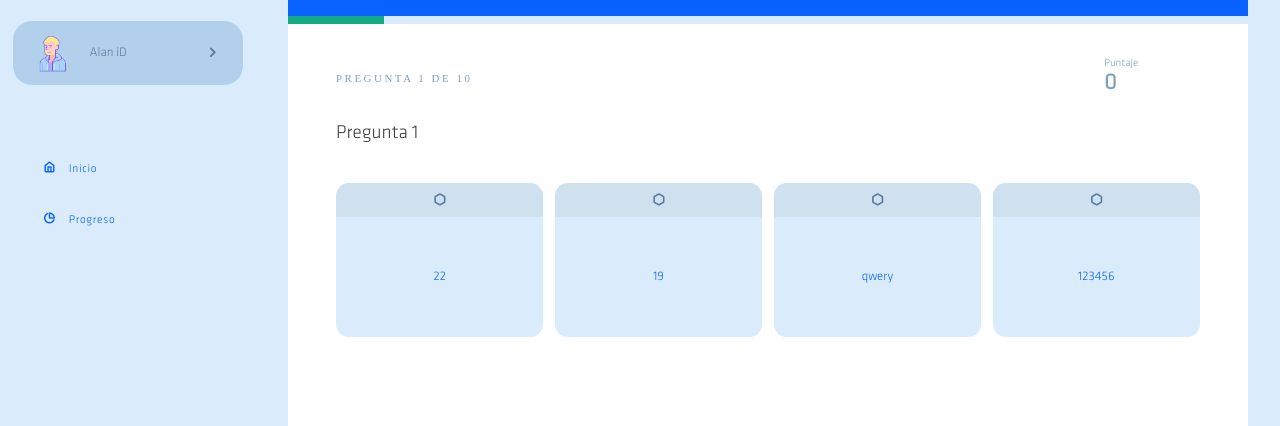
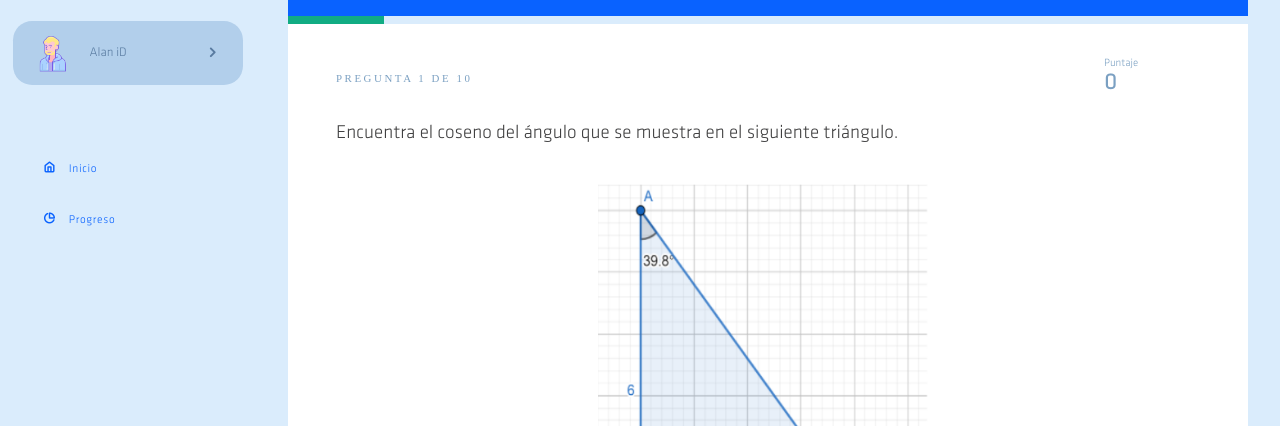
Before and after one commit to AlaniD19/IngenieriaDeSoftware, a website: page src/public/quiz.html in a window 1280 px wide. Shown: the part 139-565 px from the top of the page. Drawn offline with Linux system fonts and the light colour scheme; files whose address does not match are found by name.

Commit message:
Examen 5 y 6, agregado soporte para imagenes en el quiz

```diff
--- a/src/public/css/dashboard.css
+++ b/src/public/css/dashboard.css
@@ -130,5 +130,6 @@ body {
     background: #fff;
     margin: auto;
     border-radius: 2vw;
-    overflow: hidden;
+    /* modifique esto para que se mostrara la imagen. */
+    overflow: auto;
 }
--- a/src/public/css/exam.css
+++ b/src/public/css/exam.css
@@ -69,10 +69,15 @@ main > .container #question {
     font-size: 1.5vw;
     color: #404041;
 }
+/* Agrege esto para centrar las imagenes */
+main > .container .imagen #img {
+    display: block;
+    margin: auto;
+}
 main > .container .choice-grid {
     display: flex;
     width: 100%;
-    padding: 0 5%;
+    padding: 2% 5% 5% 5%;
     justify-content: space-between;
     align-items: center;
 }
@@ -147,7 +152,7 @@ main > .container .choice-grid .choice-container .choice-text {
     color: var(--blue5);
 }
 main > .container .footer {
-    position: absolute;
+    position: relative;
     bottom: 0;
     padding: 1% 5%;
     width: 100%;
--- /dev/null
+++ b/src/public/js/exam_unidad6.js
@@ -0,0 +1,224 @@
+const question = document.querySelector("#question");
+const choices = Array.from(document.querySelectorAll(".choice-text"));
+const progressText = document.querySelector("#progressText");
+const scoreText = document.querySelector("#score");
+const progressBarFull = document.querySelector("#progressBarFull");
+const finalPage = document.querySelector("#finalPage");
+const finalScore = document.querySelector("#finalScore");
+const reset = document.querySelector("#reset");
+const register = document.querySelector("#register");
+const imagen = document.querySelector("#imagen");
+
+let currentQuestion = {};
+let acceptingAnswers = true;
+let score = 0;
+let questionCounter = 0;
+let availableQuestions = [];
+
+/* PREGUNTAS */
+let questions = [
+    {
+        question: "Encuentra el seno del ángulo que se muestra en el siguiente triángulo.",
+        choice1: "0.555",
+        choice2: "0.678",
+        choice3: "0.896",
+        choice4: "0.444",
+        answer: 1,
+        image: {
+            fuente: "img/img_Ex5/e6_f1.png",
+            width: "500px",
+            height: "350px",
+        },
+    },
+    {
+        question: "Encuentra el coseno del ángulo que se muestra en el siguiente triángulo.",
+        choice1: "0.896",
+        choice2: "0.654",
+        choice3: "0.768",
+        choice4: "0.999",
+        answer: 3,
+        image: {
+            fuente: "img/img_Ex5/e6_f2.png",
+            width: "340px",
+            height: "420px",
+        },
+    },
+    {
+        question: "Encuentra la tangente del ángulo que se muestra en el siguiente triángulo.",
+        choice1: "1.44",
+        choice2: "1.66",
+        choice3: "1.876",
+        choice4: "1.141",
+        answer: 2,
+        image: {
+            fuente: "img/img_Ex5/e6_f3.png",
+            width: "450px",
+            height: "300px",
+        },
+    },
+    {
+        question: "Encuentra el valor de la hipotenusa del siguiente triángulo.",
+        choice1: "5.22",
+        choice2: "9.63",
+        choice3: "7.77",
+        choice4: "6.92",
+        answer: 4,
+        image: {
+            fuente: "img/img_Ex5/e6_f4.png",
+            width: "250px",
+            height: "390px",
+        },
+    },
+    {
+        question: "Encuentra el área del siguiente triángulo.",
+        choice1: "11.25",
+        choice2: "9.85",
+        choice3: "8.99",
+        choice4: "10.5",
+        answer: 4,
+        image: {
+            fuente: "img/img_Ex5/e6_f5.png",
+            width: "270px",
+            height: "400px",
+        },
+    },
+    {
+        question: "Encuentra el área del siguiente paralelogramo",
+        choice1: "12",
+        choice2: "19",
+        choice3: "11",
+        choice4: "10",
+        answer: 4,
+        image: {
+            fuente: "img/img_Ex5/e6_f6.png",
+            width: "450px",
+            height: "230px",
+        },
+    },
+    {
+        question: "Encuentra el volumen del siguiente cilindro si su altura es de 13cm y el radio de la base es de 3.5 cm",
+        choice1: "500.29cm3",
+        choice2: "682.89cm3",
+        choice3: "762.9cm3",
+        choice4: "434.89cm3",
+        answer: 1,
+        image: {
+            fuente: "img/img_Ex5/e6_f7.png",
+            width: "240px",
+            height: "280px",
+        },
+    },
+    {
+        question: "Encuentra el volumen de la siguiente esfera si su radio es de 5.5 cm.",
+        choice1: "495.89cm3",
+        choice2: "234.89cm3",
+        choice3: "783.99cm3",
+        choice4: "696.91cm3",
+        answer: 4,
+        image: {
+            fuente: "img/img_Ex5/e6_f8.png",
+            width: "200px",
+            height: "200px",
+        },
+    },
+    {
+        question: "Menciona dos aspectos que no cambian en una transformación rígida",
+        choice1: "Posición y ángulos",
+        choice2: "lados y ángulos.",
+        choice3: "posición y área.",
+        choice4: "orientación y perímetro.",
+        answer: 2,
+        image: {
+            fuente: "",
+            width: "",
+            height: "",
+        },
+    },
+    {
+        question: "Menciona dos  aspectos que cambian en una dilatación.",
+        choice1: "Posición y ángulos",
+        choice2: "lados y orientación",
+        choice3: "ángulos y lados.",
+        choice4: "lados y perímetro.",
+        answer: 4,
+        image: {
+            fuente: "",
+            width: "",
+            height: "",
+        },
+    }
+];
+
+
+const SCORE_POINTS = 1;
+const MAX_QUESTIONS = 10;
+
+startGame = () => {
+    questionCounter = 0;
+    score = 0;
+    availableQuestions = [...questions]
+    getNewQuestion();
+};
+
+getNewQuestion = () => {
+    if(availableQuestions.length === 0 || questionCounter > MAX_QUESTIONS) {
+        localStorage.setItem('mostRecentScore', score);
+        finalScore.innerText = score;
+        imagen.innerHTML = "";
+        return finalPage.classList.add("active");
+    }
+
+    questionCounter++;
+    progressText.innerText = 'Pregunta '+ questionCounter + ' de '+ MAX_QUESTIONS;
+    progressBarFull.style.width = (questionCounter*10)+'%';
+
+    const questionIndex = Math.floor(Math.random() * availableQuestions.length);
+    currentQuestion = availableQuestions[questionIndex];
+    question.innerText = currentQuestion.question;
+    if(currentQuestion.image.fuente != ""){
+        imagen.innerHTML = "<img id = \"img\" src=\""+currentQuestion.image.fuente+"\" width=\""+currentQuestion.image.width+"\" height=\""+currentQuestion.image.height+"\"/>"
+    }else{
+        imagen.innerHTML = ""
+    }
+    choices.forEach(choice => {
+        const number = choice.dataset['number'];
+        choice.innerText = currentQuestion['choice' + number];
+    });
+
+    availableQuestions.splice(questionIndex, 1);
+    acceptingAnswers = true;
+}
+
+choices.forEach(choice => {
+    choice.addEventListener('click', e => {
+        if(!acceptingAnswers) return;
+
+        acceptingAnswers = false;
+        const selectedChoice = e.target;
+        const selectedAnswer = selectedChoice.dataset['number'];
+
+        let classToApply = selectedAnswer == currentQuestion.answer ? 'correct':'incorrect';
+
+        if(classToApply === 'correct') {
+            incrementScore(SCORE_POINTS);
+        }
+
+        selectedChoice.parentElement.classList.add(classToApply);
+
+        setTimeout(() => {
+            selectedChoice.parentElement.classList.remove(classToApply);
+            getNewQuestion();
+        }, 1000);
+    });
+});
+
+incrementScore = num => {
+    score += num;
+    scoreText.innerText = score;
+}
+
+reset.addEventListener('click', () => {
+    window.location.reload();
+})
+
+startGame();
--- a/src/public/quiz.html
+++ b/src/public/quiz.html
@@ -77,6 +77,9 @@
                     <div id="question">
                         Lorem ipsum dolor sit amet consectetur adipisicing elit. Sit quis dolore officia consectetur exercitationem, aut illum ullam porro recusandae aperiam quidem quaerat, laudantium, reprehenderit maxime. Ratione magnam possimus eaque repudiandae.
                     </div>
+                    <div class="imagen" id= "imagen">
+                        <!-- <img id="img" src="img/Folder.png" width="1000px" height="200px"> -->
+                    </div>
                     <!-- PREGUNTAS -->
                     <div class="choice-grid">
                         <div class="choice-container">
@@ -115,6 +118,6 @@
     </main>
 
     <!-- EXAM SCRIPT -->
-    <script src="js/exam.js"></script>
+    <script src="js/exam_unidad6.js"></script>
 </body>
 </html>
```
Also changed, not shown: src/public/js/exam_unidad5.js (added, +224 -0 lines), src/public/img/img_Ex5/Examen5_fig1.png (added), src/public/img/img_Ex5/e5_f2.png (added), src/public/img/img_Ex5/e5_f3.png (added), src/public/img/img_Ex5/e5_f4.png (added), src/public/img/img_Ex5/e5_f5.png (added), src/public/img/img_Ex5/e5_f6.png (added), src/public/img/img_Ex5/e5_f7.png (added), src/public/img/img_Ex5/e6_f1.png (added), src/public/img/img_Ex5/e6_f2.png (added), src/public/img/img_Ex5/e6_f3.png (added), src/public/img/img_Ex5/e6_f4.png (added), src/public/img/img_Ex5/e6_f5.png (added), src/public/img/img_Ex5/e6_f6.png (added), 2 more files.
